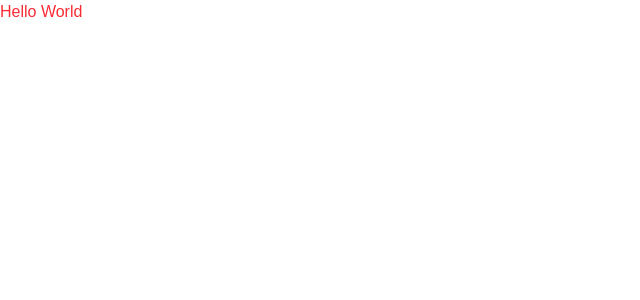
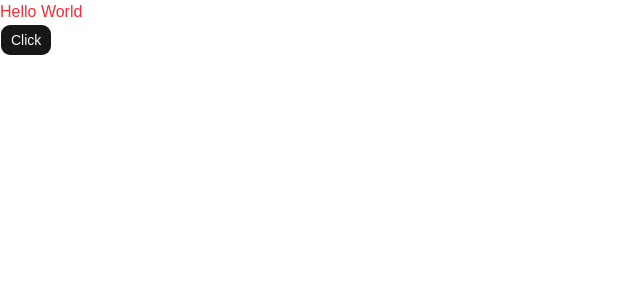
Before and after one commit to malllvinnn/contact-management, a React (Vite) app: page / in a window 1280 px wide. Shown: the top 300 px of the page, without its empty margins (0-640 px from the left). Built offline with nearby package versions, Linux system fonts and the light colour scheme.

Commit message:
feat: initial commit

```diff
--- a/src/App.tsx
+++ b/src/App.tsx
@@ -1,3 +1,4 @@
+import { Button } from "@/components/ui/button"
 
 
 function App() {
@@ -5,6 +6,7 @@ function App() {
   return (
     <>
       <h1 className="text-red-500">Hello World</h1>
+      <Button>Click</Button>
     </>
   )
 }
--- a/tsconfig.app.json
+++ b/tsconfig.app.json
@@ -7,6 +7,9 @@
         "module": "ESNext",
         "types": ["vite/client"],
         "skipLibCheck": true,
+        "paths": {
+            "@/*": ["./src/*"]
+        },
 
         /* Bundler mode */
         "moduleResolution": "bundler",
```
Also changed, not shown: 1 other file (tests, documents, lock files or other folders).
